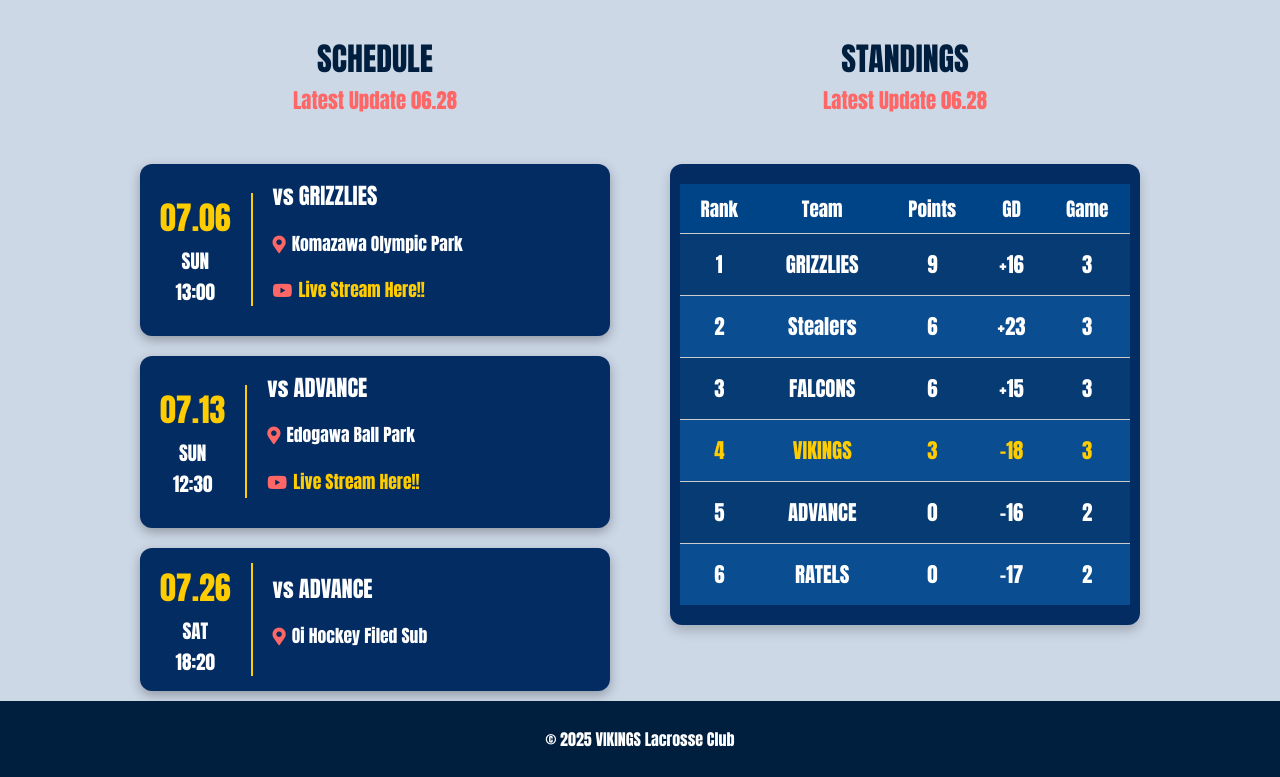
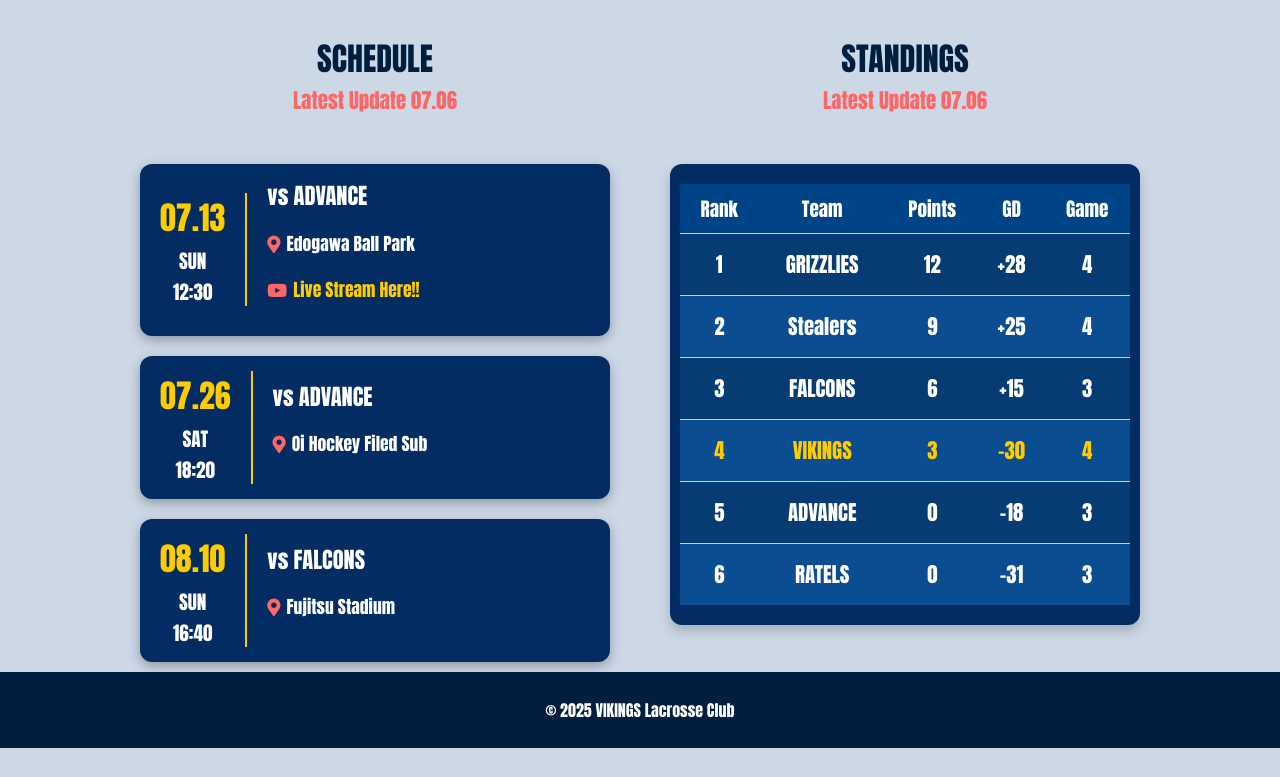
Before and after one commit to vk2025pr/VIKINGS_HomePage, a plain HTML site: page index.html in a window 1280 px wide. Shown: the part 1067-1844 px from the top of the page. After the commit the page ends 1815 px from the top, so only its background shows below. Drawn offline with Linux system fonts and the light colour scheme.

Commit message:
change index

```diff
--- a/index.html
+++ b/index.html
@@ -57,23 +57,9 @@
 
       <div class="left-column">
         <center><h1>SCHEDULE</h1>
-        <h4>Latest Update 06.28</h4></center>
+        <h4>Latest Update 07.06</h4></center>
 
-        <div class="schedule-card">
-          <div class="schedule-date">
-            <span class="day">07.06</span>
-            <span class="week">SUN</span>
-            <span class="time">13:00</span>
-          </div>
-          <div class="schedule-info">
-            <h3>vs GRIZZLIES</h3>
-            <p class="place"><i class="fas fa-map-marker-alt"></i>Komazawa Olympic Park</p>
-            <p class="ticket">
-              <i class="fab fa-youtube"></i> <a href="https://www.youtube.com/watch?v=NW9Ik4fNyiY" target="_blank">Live Stream Here!! </a>
 
-            </p>
-          </div>
-        </div>
 
         <div class="schedule-card">
           <div class="schedule-date">
@@ -106,12 +92,25 @@
           </div>
         </div>
 
+        <div class="schedule-card">
+          <div class="schedule-date">
+            <span class="day">08.10</span>
+            <span class="week">SUN</span>
+            <span class="time">16:40</span>
+          </div>
+          <div class="schedule-info">
+            <h3>vs FALCONS</h3>
+            <p class="place"><i class="fas fa-map-marker-alt"></i>Fujitsu Stadium</p>
+
+          </div>
+        </div>
+
 
   </div>
       <!-- 右カラム -->
       <div class="right-column">
         <center><h1>STANDINGS</h1>
-        <h4>Latest Update 06.28</h4></center>
+        <h4>Latest Update 07.06</h4></center>
         <div class="standings-box">
           <table class="standings-table">
             <thead>
@@ -128,16 +127,16 @@
               <tr>
                 <td>1</td>
                 <td>GRIZZLIES</td>
-                <td>9</td>
-                <td>+16</td>
-                <td>3</td>
+                <td>12</td>
+                <td>+28</td>
+                <td>4</td>
               </tr>
               <tr>
                 <td>2</td>
                 <td>Stealers</td>
-                <td>6</td>
-                <td>+23</td>
-                <td>3</td>
+                <td>9</td>
+                <td>+25</td>
+                <td>4</td>
               </tr>
 
               <tr>
@@ -151,22 +150,22 @@
                 <td>4</td>
                 <td>VIKINGS</td>
                 <td>3</td>
-                <td>-18</td>
-                <td>3</td>
+                <td>-30</td>
+                <td>4</td>
               </tr>
               <tr>
                 <td>5</td>
                 <td>ADVANCE</td>
                 <td>0</td>
-                <td>-16</td>
-                <td>2</td>
+                <td>-18</td>
+                <td>3</td>
               </tr>
               <tr>
                 <td>6</td>
                 <td>RATELS</td>
                 <td>0</td>
-                <td>-17</td>
-                <td>2</td>
+                <td>-31</td>
+                <td>3</td>
               </tr>
 
 
```
Also changed, not shown: game.html (+53 -0 lines), 1 other file.
